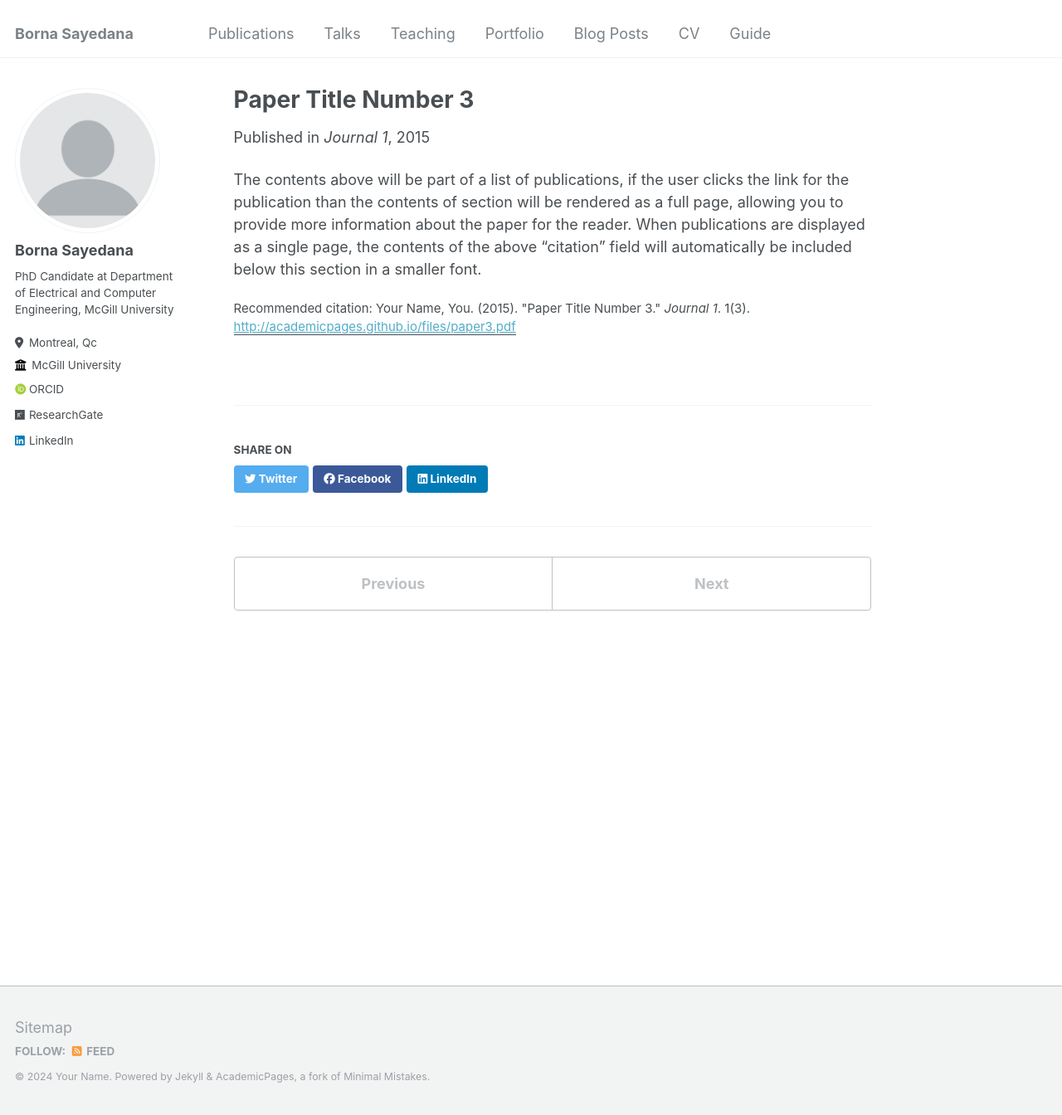
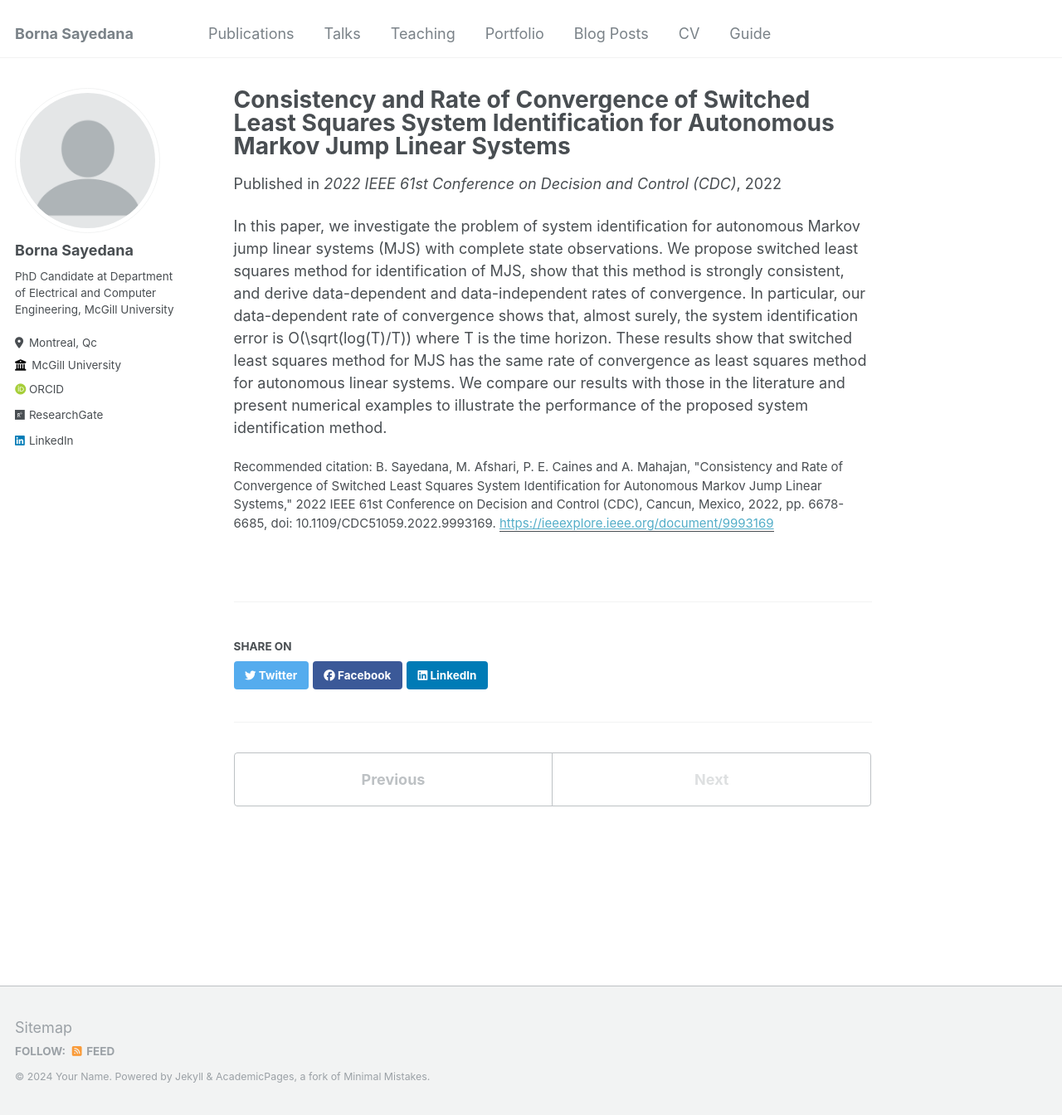
Before and after one commit to bornasayedana/bornasayedana.github.io, a Jekyll site: the page built from _publications/2015-10-01-paper-title-number-3.md, in a window 1280 px wide and 1344 px high. Shown: the whole window at 83% size. Built offline with Jekyll 4.4.1, drawn with Linux system fonts in a browser that asks for light colours; some web fonts are replaced.

Commit message:
Update 2015-10-01-paper-title-number-3.md

```diff
--- a/_publications/2015-10-01-paper-title-number-3.md
+++ b/_publications/2015-10-01-paper-title-number-3.md
@@ -1,12 +1,12 @@
 ---
-title: "Paper Title Number 3"
+title: "Consistency and Rate of Convergence of Switched Least Squares System Identification for Autonomous Markov Jump Linear Systems"
 collection: publications
-permalink: /publication/2015-10-01-paper-title-number-3
-excerpt: 'This paper is about the number 3. The number 4 is left for future work.'
-date: 2015-10-01
-venue: 'Journal 1'
-paperurl: 'http://academicpages.github.io/files/paper3.pdf'
-citation: 'Your Name, You. (2015). &quot;Paper Title Number 3.&quot; <i>Journal 1</i>. 1(3).'
+permalink: /publication/2009-10-01-paper-title-number-1
+excerpt: ''
+date: 2022-12-06
+venue: '2022 IEEE 61st Conference on Decision and Control (CDC)'
+paperurl: 'https://ieeexplore.ieee.org/document/9993169'
+citation: 'B. Sayedana, M. Afshari, P. E. Caines and A. Mahajan, "Consistency and Rate of Convergence of Switched Least Squares System Identification for Autonomous Markov Jump Linear Systems," 2022 IEEE 61st Conference on Decision and Control (CDC), Cancun, Mexico, 2022, pp. 6678-6685, doi: 10.1109/CDC51059.2022.9993169.'
 ---
 
-The contents above will be part of a list of publications, if the user clicks the link for the publication than the contents of section will be rendered as a full page, allowing you to provide more information about the paper for the reader. When publications are displayed as a single page, the contents of the above "citation" field will automatically be included below this section in a smaller font.
+In this paper, we investigate the problem of system identification for autonomous Markov jump linear systems (MJS) with complete state observations. We propose switched least squares method for identification of MJS, show that this method is strongly consistent, and derive data-dependent and data-independent rates of convergence. In particular, our data-dependent rate of convergence shows that, almost surely, the system identification error is O(\sqrt(log(T)/T)) where T is the time horizon. These results show that switched least squares method for MJS has the same rate of convergence as least squares method for autonomous linear systems. We compare our results with those in the literature and present numerical examples to illustrate the performance of the proposed system identification method.
```
